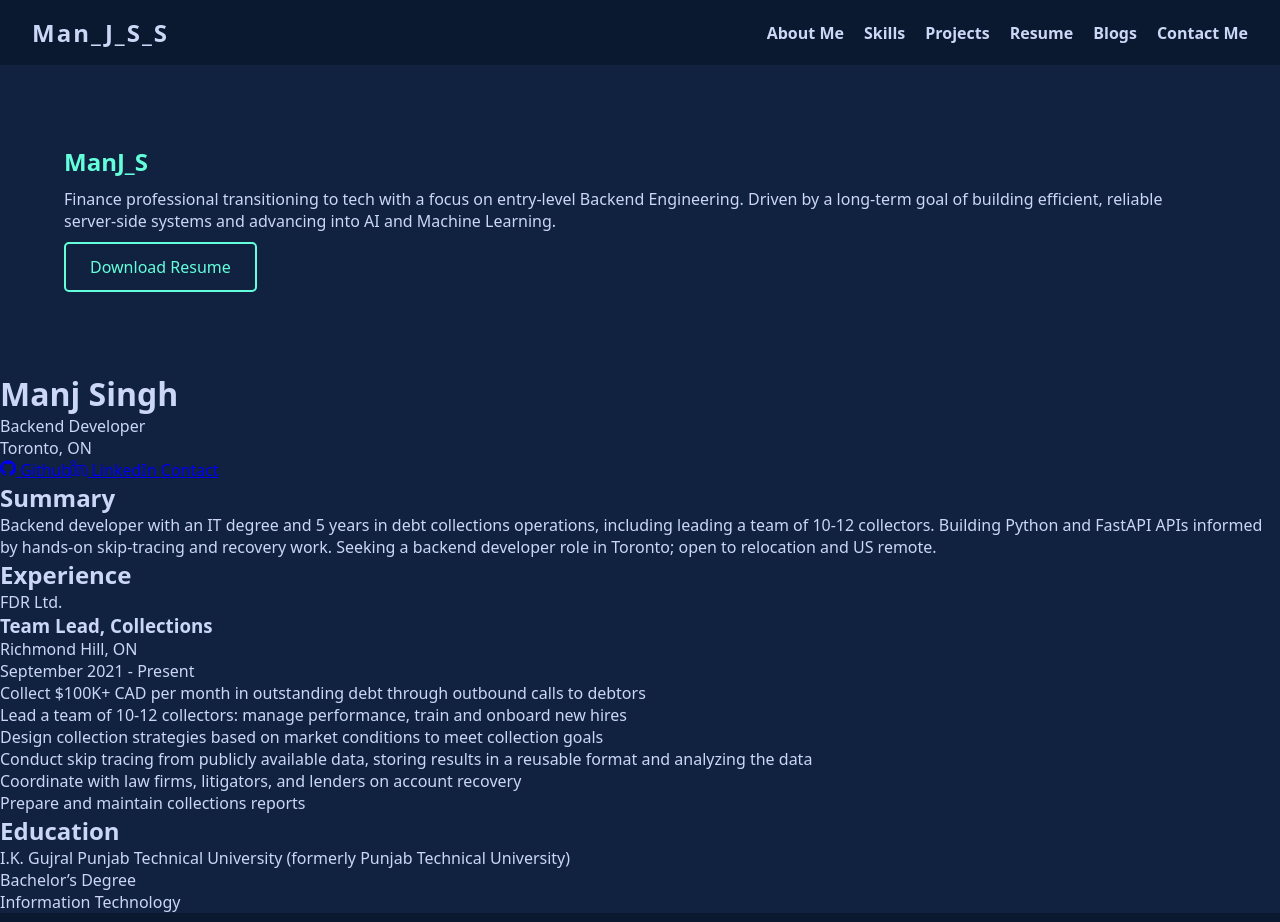
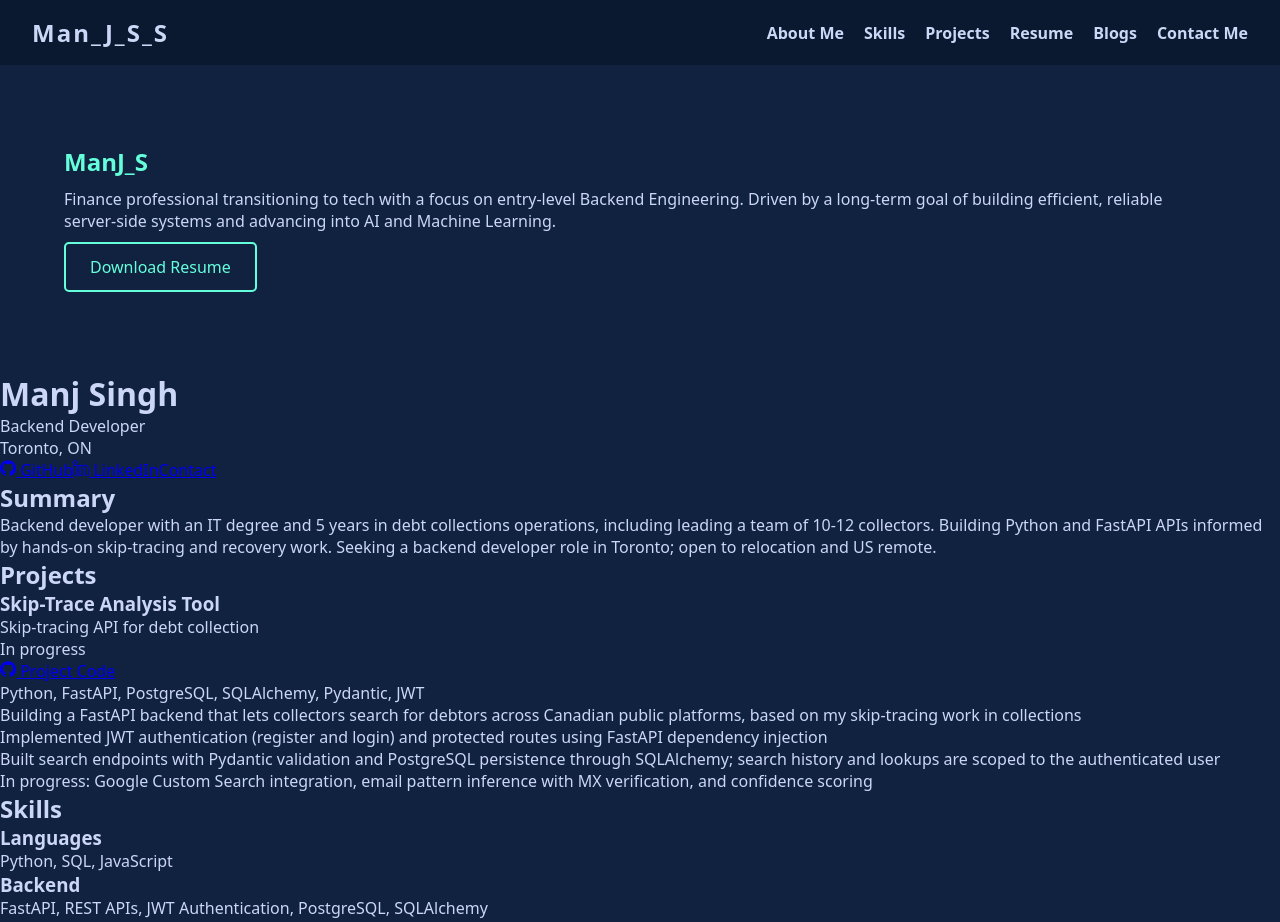
Before and after one commit to man-j-s/manjs-dev-portfolio, a React app: page /resume in a window 1280 px wide. Shown: the top 922 px of the page. Built offline with nearby package versions, Linux system fonts and the light colour scheme; the HTML template or start-up script is replaced by a standard one.

Commit message:
Add projects, skills, experience and education to resume page

```diff
--- a/src/data/resume.json
+++ b/src/data/resume.json
@@ -46,7 +46,7 @@
   ],
   "projects": [
     {
-      "name": "Skiptracer",
+      "name": "Skip-trace Analysis tool",
       "subtitle": "Skip-tracing API for debt collection",
       "status": "In progress",
       "link": "https://github.com/man-j-s/skiptracer",
--- a/src/pages/ResumePage/ResumePage.css
+++ b/src/pages/ResumePage/ResumePage.css
@@ -0,0 +1,3 @@
+.resume-page h3 {
+    text-transform: capitalize;
+}
--- a/src/pages/ResumePage/ResumePage.jsx
+++ b/src/pages/ResumePage/ResumePage.jsx
@@ -4,21 +4,49 @@ import "./ResumePage.css";
 import { SiGithub } from "react-icons/si";
 import { SlSocialLinkedin } from "react-icons/sl";
 
-function ResumePage(){
-    return(
+function ResumePage() {
+    return (
         <div className="resume-page">
             <Resume />
             <h1>{resume.basics.name}</h1>
             <p>{resume.headline.primary}</p>
             <p>{resume.basics.location}</p>
             <div className="socialLinks">
-            <a href={resume.basics.profiles.github} target="_blank" rel="noopener noreferrer"><SiGithub/> Github</a>
-            <a href={resume.basics.profiles.linkedin} target="_blank" rel="noopener noreferrer"><SlSocialLinkedin /> LinkedIn </a>
+                <a href={resume.basics.profiles.github} target="_blank" rel="noopener noreferrer"><SiGithub /> GitHub</a>
+                <a href={resume.basics.profiles.linkedin} target="_blank" rel="noopener noreferrer"><SlSocialLinkedin /> LinkedIn</a>
                 <a href="/#contact-me">Contact</a>
             </div>
             <section>
                 <h2>Summary</h2>
                 <p>{resume.summary}</p>
+            </section>
+            <section>
+                <h2>Projects</h2>
+                {resume.projects.map((proj) => (
+                    <article key={proj.name}>
+                        <h3>{proj.name}</h3>
+                        <p>{proj.subtitle}</p>
+                        <p>{proj.status}</p>
+                        <a href={proj.link} target="_blank" rel="noopener noreferrer"><SiGithub /> Project Code</a>
+                        <p>{proj.stack.join(", ")}</p>
+                        <ul>
+                            {proj.highlights.map((item) => (
+                                <li key={item}>{item}</li>
+                            ))}
+                        </ul>
+                    </article>
+                ))}
+            </section>
+            <section>
+                <h2>Skills</h2>
+                {Object.entries(resume.skills).map(([group, items]) => (
+                    items.length > 0 && (
+                        <div key={group}>
+                            <h3>{group}</h3>
+                            <p>{items.join(", ")}</p>
+                        </div>
+                    )
+                ))}
             </section>
             <section>
                 <h2>Experience</h2>
@@ -43,6 +71,7 @@ function ResumePage(){
                         <p>{edu.institution}</p>
                         <p>{edu.degree}</p>
                         <p>{edu.field}</p>
+                        <p>{edu.end}</p>
                     </article>
                 ))}
             </section>
```
Lines whose indentation alone changed are shown as unchanged.
